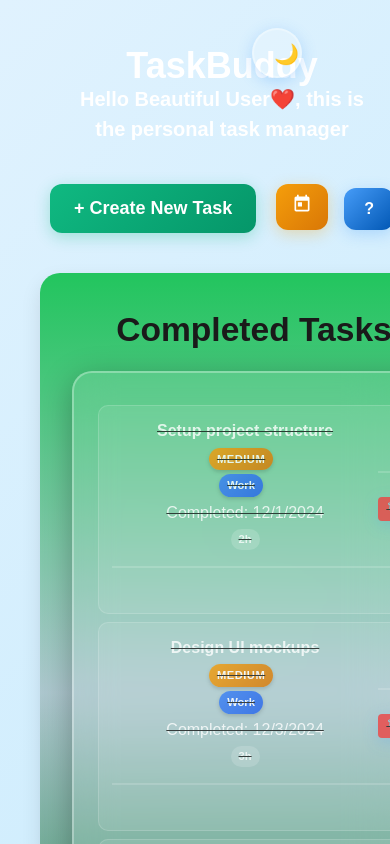
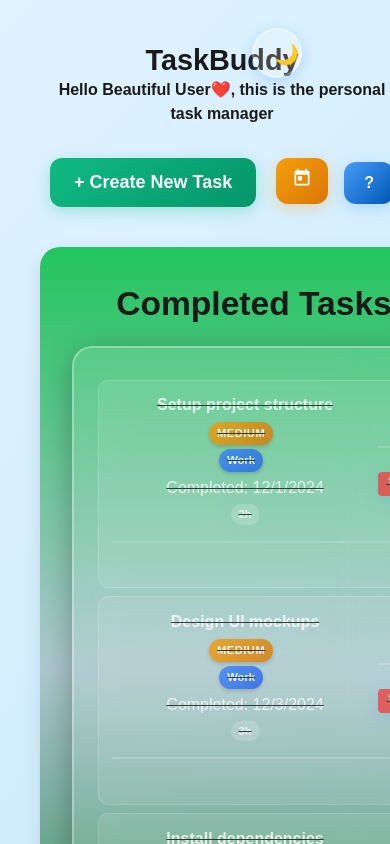
Before and after one commit to Llego-250/Task-Buddy, a Vue app: page / in a window 390 px wide. Shown: the top 844 px of the page. Built offline with nearby package versions, Linux system fonts and the light colour scheme.

Commit message:
Updating title styles to use theme variables and adding mobile responsiveness

```diff
--- a/src/App.vue
+++ b/src/App.vue
@@ -900,15 +900,26 @@ body {
   margin-bottom: 2rem;
 }
 .title {
-  color: white;
+  color: var(--text-primary);
   font-size: 2.25rem;
   font-weight: bold;
   margin-bottom: 1rem;
 }
 .subtitle {
-  color: white;
+  color: var(--text-primary);
   font-size: 1.25rem;
   margin: 0 2.5rem 2rem;
+}
+
+/* Mobile responsive title */
+@media (max-width: 768px) {
+  .title {
+    font-size: 1.8rem;
+  }
+  .subtitle {
+    font-size: 1rem;
+    margin: 0 1rem 1.5rem;
+  }
 }
 .input-section {
   margin-bottom: 2rem;
```
